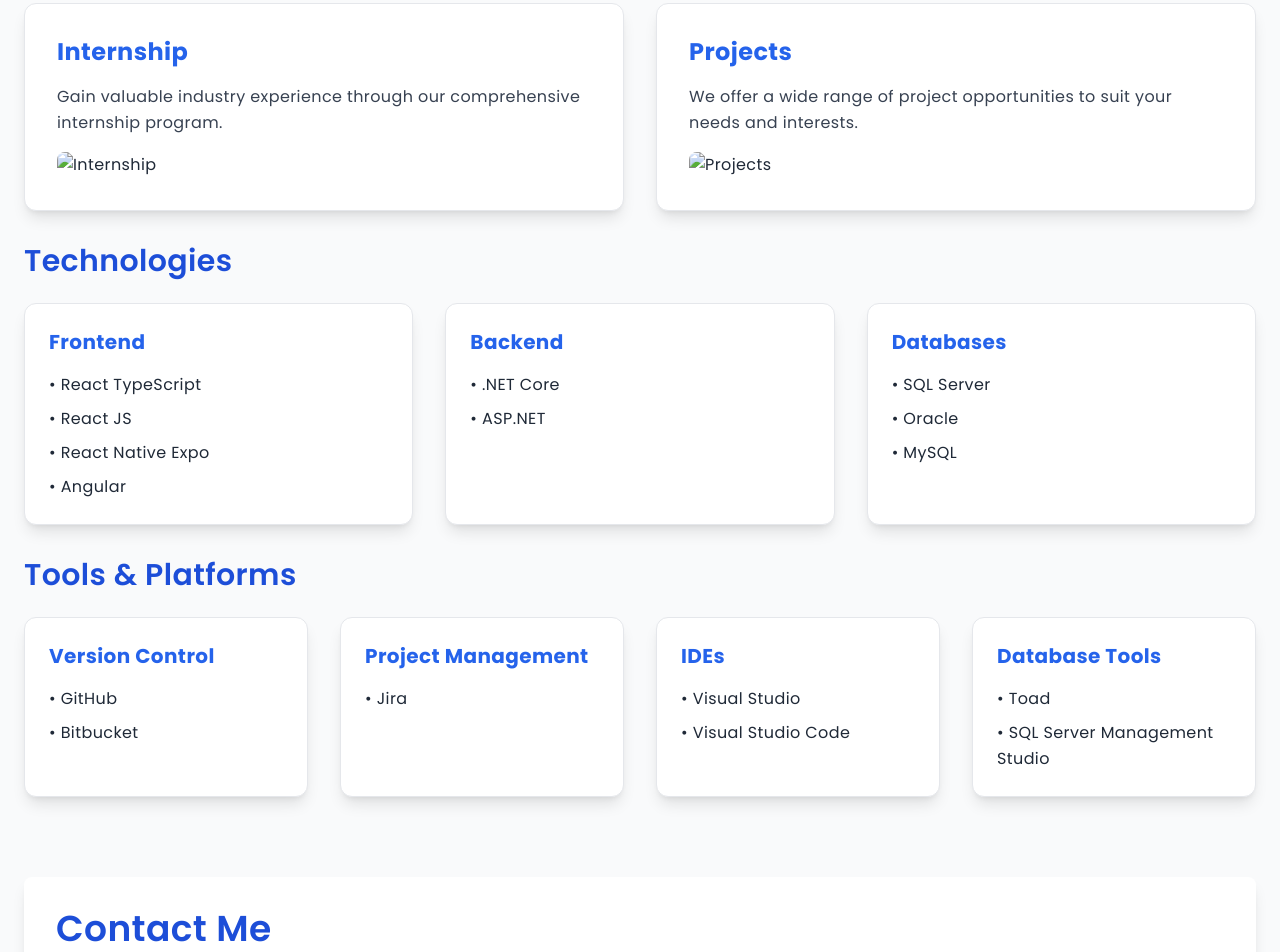
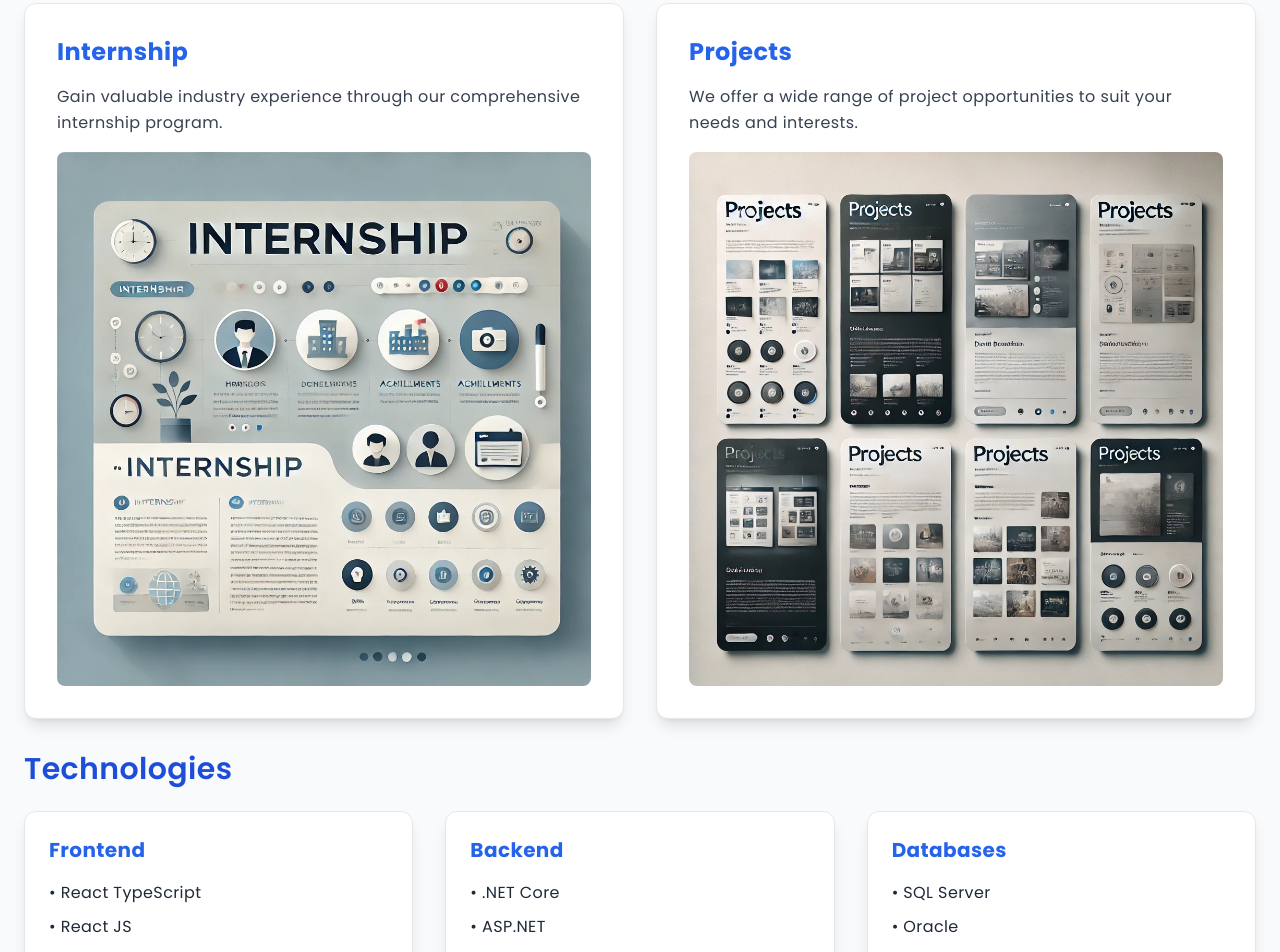
Before and after one commit to Akshyakky/MyPortfolio, a website: page src/pages/mainpage.html in a window 1280 px wide. Shown: the part 1496-2448 px from the top of the page. Drawn offline with nearby package versions, Linux system fonts and the light colour scheme.

Commit message:
Added Images

```diff
--- a/src/pages/mainpage.html
+++ b/src/pages/mainpage.html
@@ -330,7 +330,7 @@
               internship program.
             </p>
             <img
-              src="/api/placeholder/400/200"
+              src="../images/intership.webp"
               alt="Internship"
               class="w-full rounded-lg"
             />
@@ -344,7 +344,7 @@
               and interests.
             </p>
             <img
-              src="/api/placeholder/400/200"
+              src="../images/projects.webp"
               alt="Projects"
               class="w-full rounded-lg"
             />
```
Also changed, not shown: src/images/intership.webp (added), src/images/projects.webp (added).
